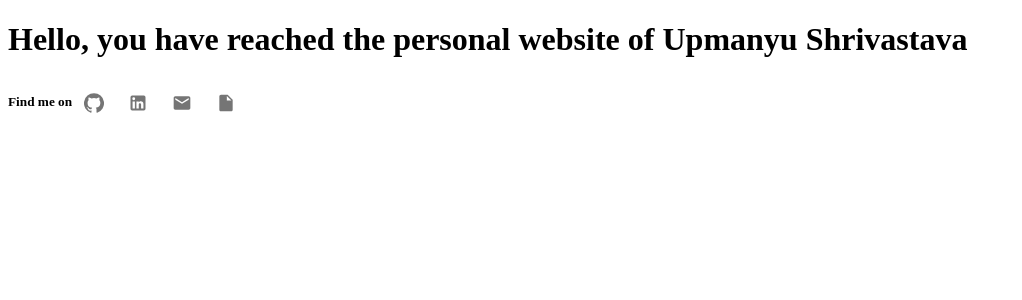
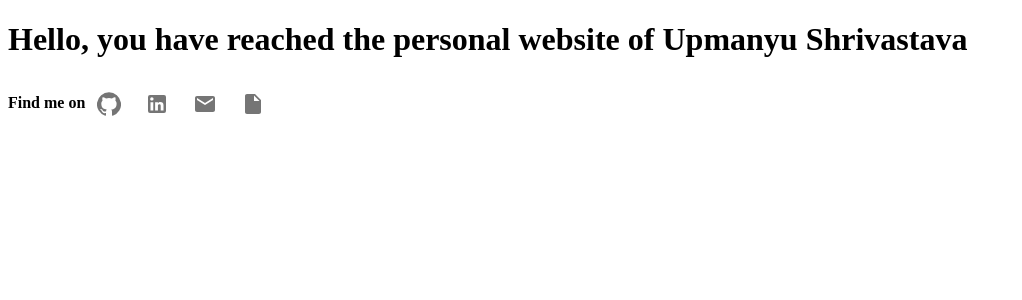
Before and after one commit to ushrivas9/PW-Next, a Next.js app: page / in a window 1280 px wide. Shown: the top 300 px of the page, without its empty margins (0-1022 px from the left). Built offline with nearby package versions, Linux system fonts and the light colour scheme.

Commit message:
edit font, icon size

```diff
--- a/pages/index.js
+++ b/pages/index.js
@@ -14,21 +14,21 @@ class Home extends Component {
           Hello, you have reached the personal website of Upmanyu Shrivastava
         </h1>
         <div>
-          <h5>
+          <h4>
             Find me on
             <IconButton href="https://github.com/ushrivas9">
-              <GitHubIcon fontSize="small" />
+              <GitHubIcon />
             </IconButton>
             <IconButton href="https://www.linkedin.com/in/ushrivas98/">
-              <LinkedInIcon fontSize="small" />
+              <LinkedInIcon />
             </IconButton>
             <IconButton href="mailto:upmanyushrivastava98@gmail.com">
-              <MailIcon fontSize="small" />
+              <MailIcon />
             </IconButton>
             <IconButton href="https://drive.google.com/file/d/1CPpVOIW6-q6QkMnCe_dGkO_VXK6YOWtK/view?usp=sharing">
-              <InsertDriveFileIcon fontSize="small" />
+              <InsertDriveFileIcon />
             </IconButton>
-          </h5>
+          </h4>
         </div>
       </div>
     );
```
